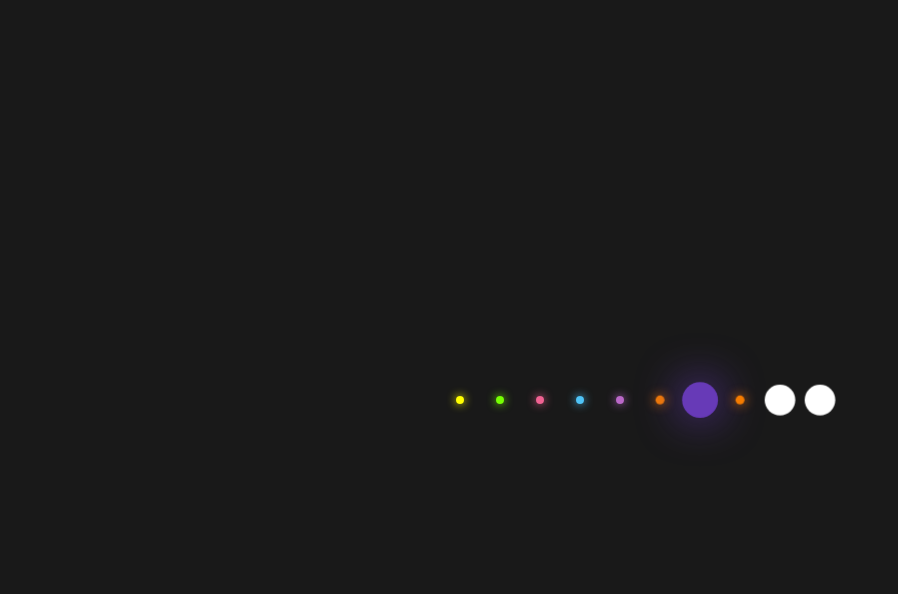
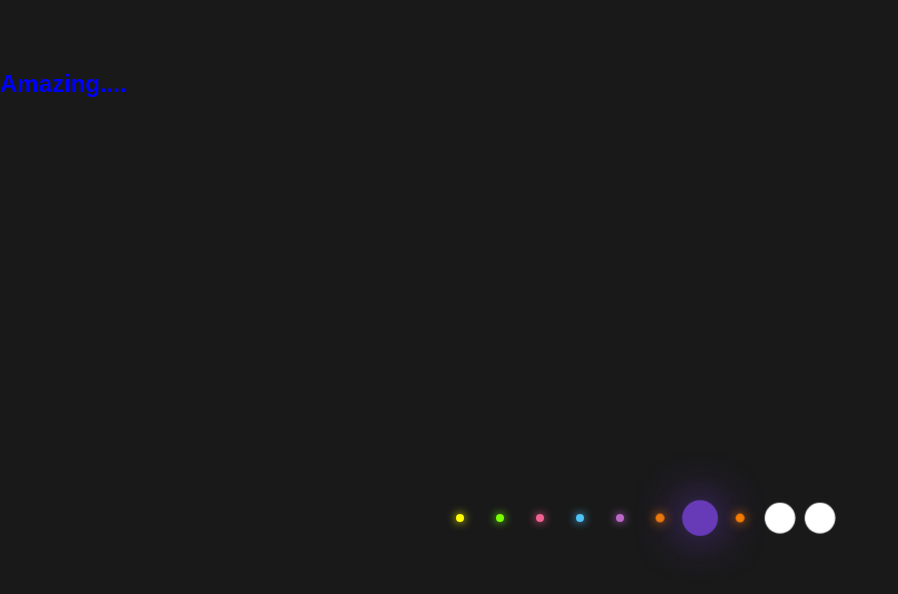
Before and after one commit to Gehrkegame/my-first-repo, a plain HTML site: page index.html in a window 1280 px wide. Shown: the whole page, without its empty margins (0-898 px from the left). Drawn offline with Linux system fonts and the light colour scheme.

Commit message:
added a header

```diff
--- a/index.html
+++ b/index.html
@@ -7,6 +7,8 @@
   <title>Glowing Dots</title>
 </head>
 <body>
+  <div>
+    <h2>Amazing....</h2>
     <ul>
       <li></li>
       <li></li>
@@ -19,5 +21,6 @@
       <li></li>
       <li></li>
     </ul>
+  </div>
 </body>
 </html>
--- a/styles.css
+++ b/styles.css
@@ -6,8 +6,8 @@ body {
 }
 
 h2 {
-  text-align: center;
-  color: white;
+  text-align: left;
+  color: blue;
   margin-top: 70px;
 }
 
```
Lines whose indentation alone changed are shown as unchanged.
